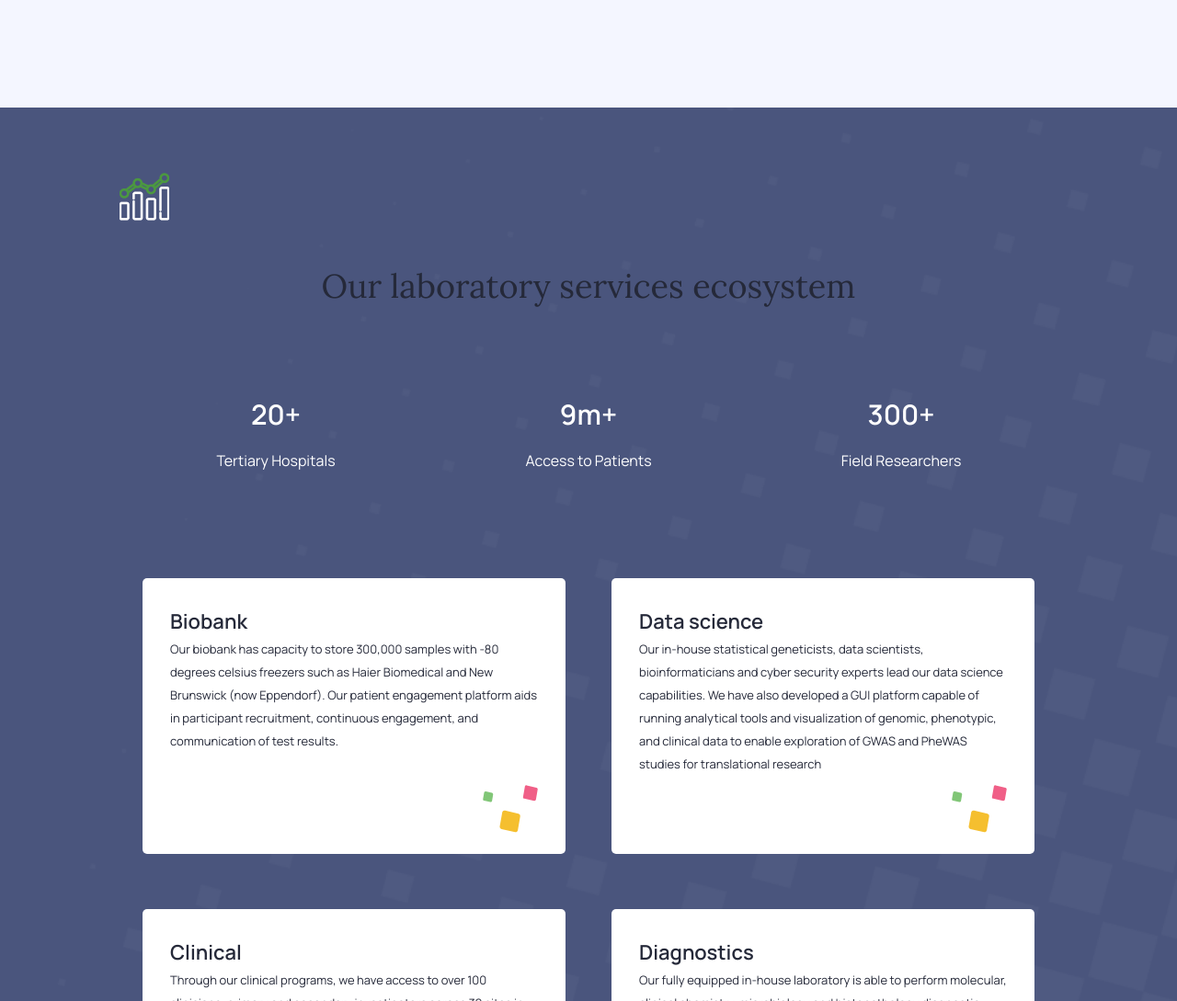
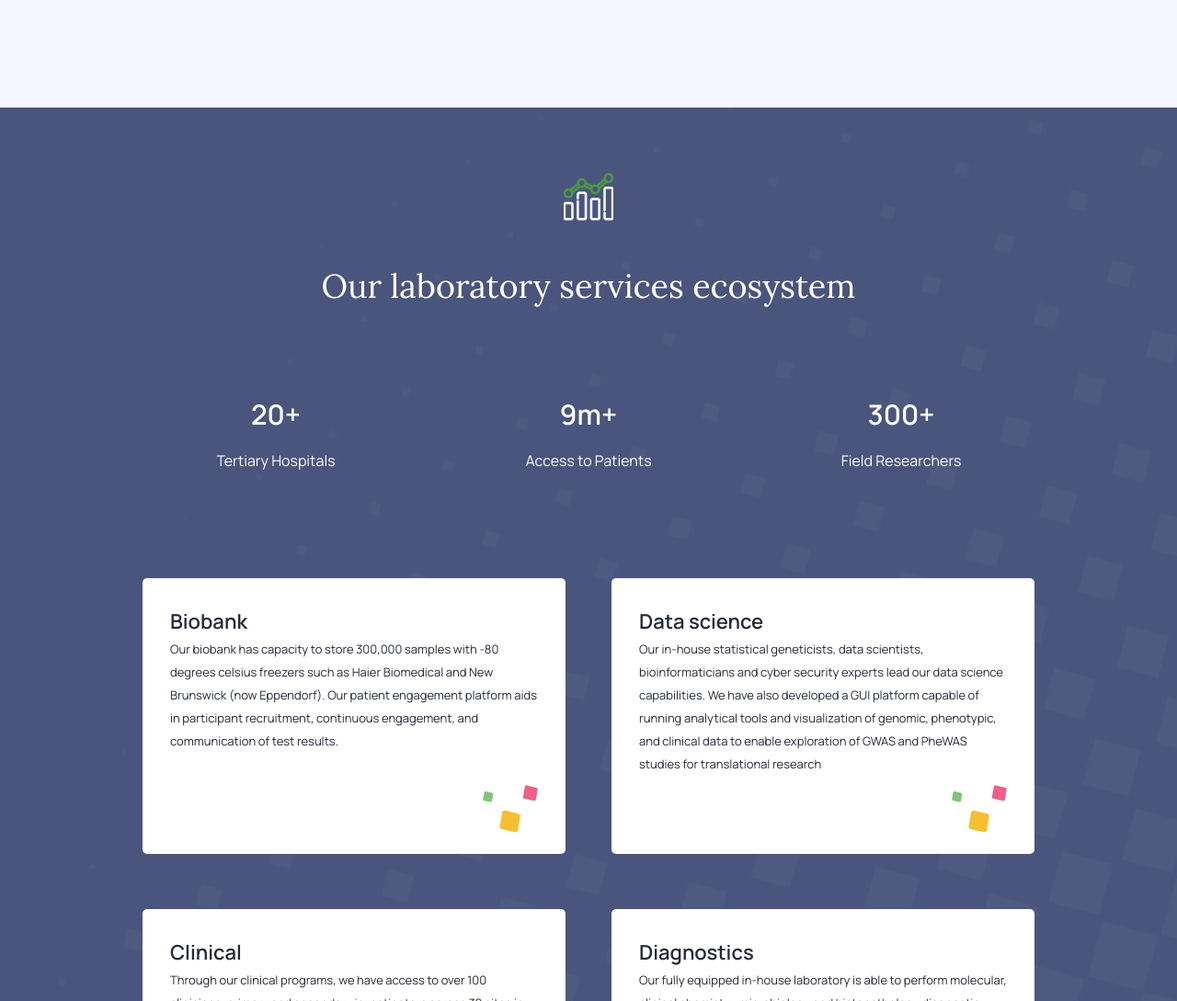
Before and after one commit to chidi-54gene/website, a plain HTML site: page research-services.html in a window 1280 px wide. Shown: the part 2369-3458 px from the top of the page at 92% size. Drawn offline with nearby package versions, Linux system fonts and the light colour scheme.

Commit message:
Update css

```diff
--- a/css/research.css
+++ b/css/research.css
@@ -62,7 +62,13 @@
     background-size: cover;
     background-position: top;
     background-color: #f4f6ff;
+    text-align: center;
 }
+
+.closing-the-gap-h2 {
+    color: #fff;
+}
+
 
 .research-speed-up {
     background: #F4F6FF;
```
